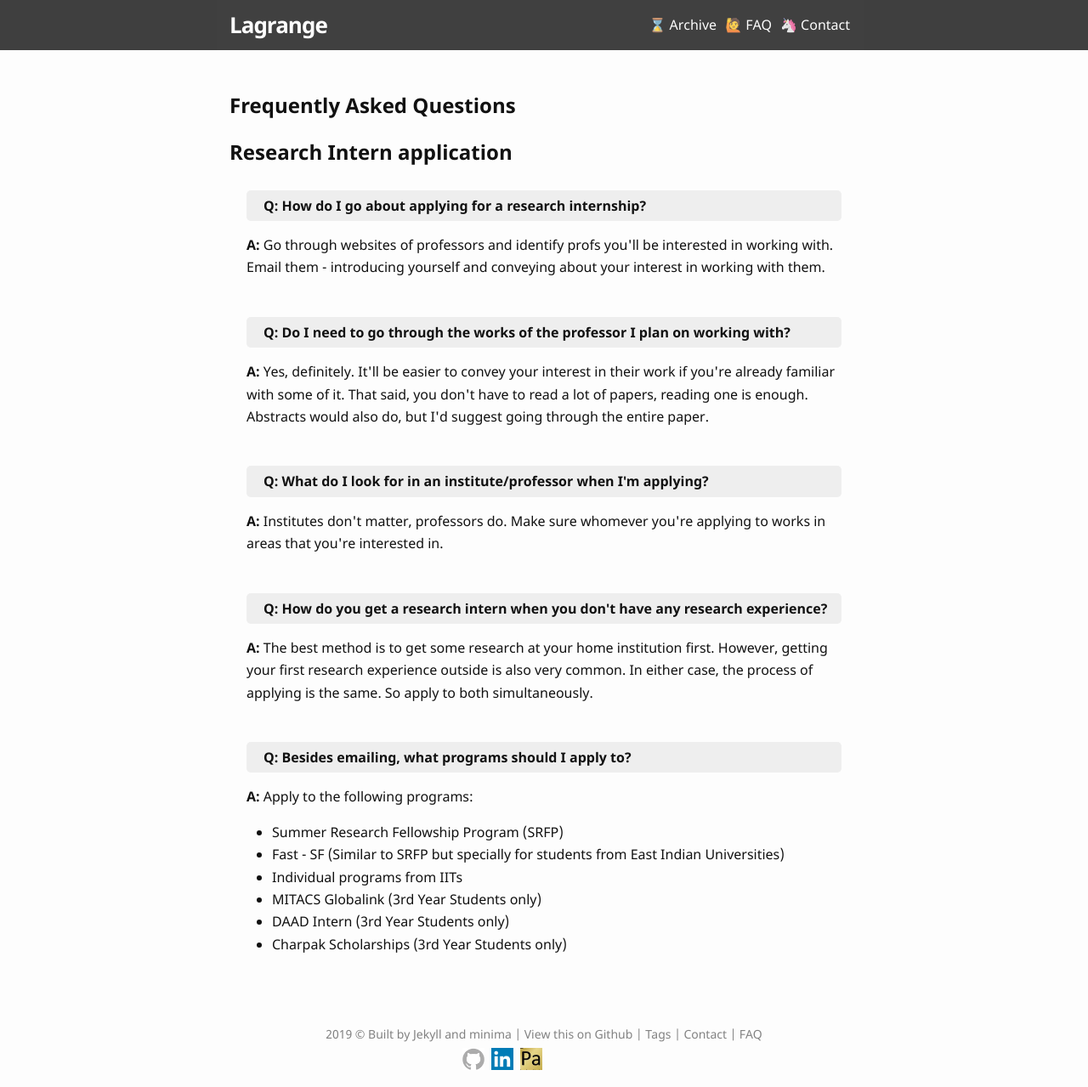
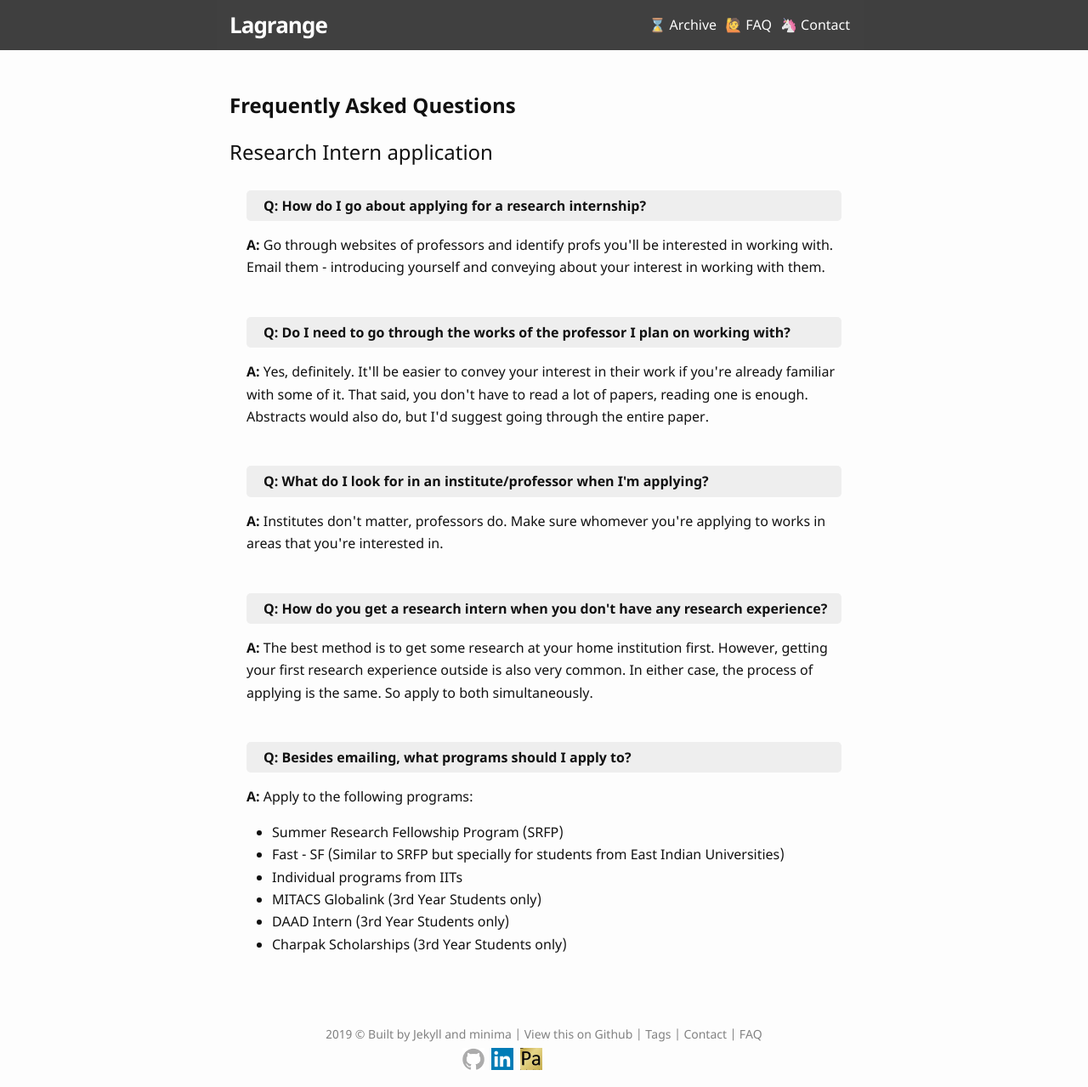
Before and after one commit to parthatom/Lagrange, a Jekyll site: the page built from FAQ.html, in a window 1280 px wide. Shown: the whole page at 85% size. Built offline with Jekyll 4.4.1, drawn with Linux system fonts in a browser that asks for light colours.

Commit message:
Try different heading

```diff
--- a/FAQ.html
+++ b/FAQ.html
@@ -6,7 +6,7 @@ layout: default
 
   	<h1 class="page-heading">Frequently Asked Questions</h1>
 
-    <h2 class="page-heading">Research Intern application</h2>
+    <h2>Research Intern application</h2>
 
 	<div class='qa'>
 	<p class='question'><b>Q: How do I go about applying for a research internship?</b></p>
```
